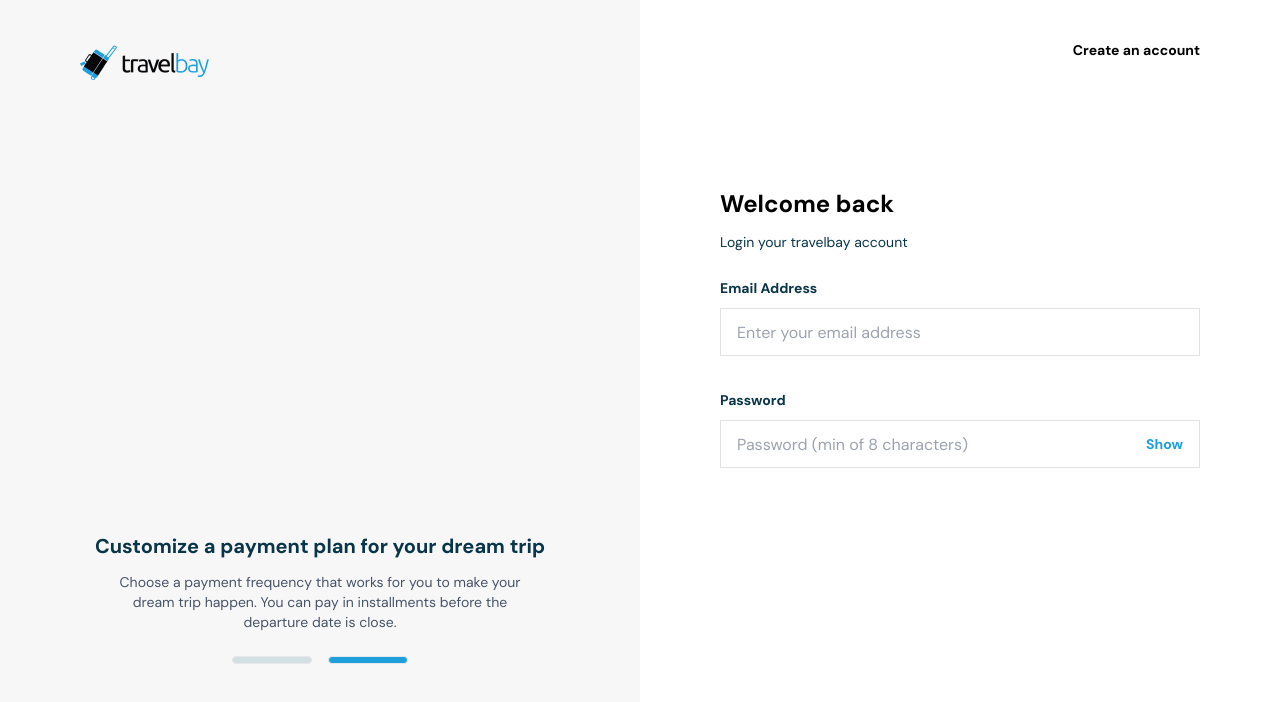
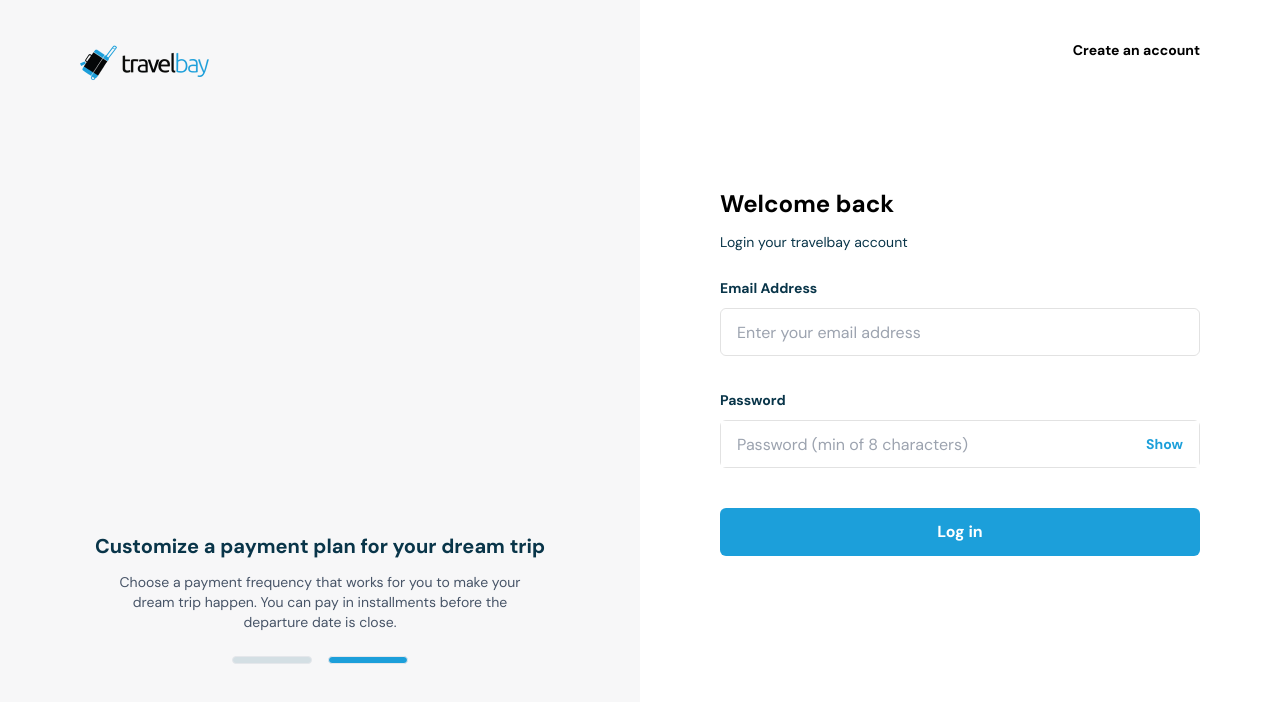
Before and after one commit to Generalsoi/travelbay, a React (Vite) app: page / in a window 1280 px wide. Shown: the top 702 px of the page. Built offline with nearby package versions, Linux system fonts and the light colour scheme.

Commit message:
fix: minor updates

```diff
--- a/src/components/Login.tsx
+++ b/src/components/Login.tsx
@@ -60,7 +60,7 @@ export const Login: FC = () => {
                 Email Address
               </label>
               <div
-                className="w-full h-12 mb-8 mt-2"
+                className="w-full h-12 mb-8 mt-2 rounded-md"
                 style={{ border: "1px solid rgba(18, 18, 18, 0.12)" }}
               >
                 <input
@@ -80,7 +80,7 @@ export const Login: FC = () => {
               </label>
 
               <div
-                className="w-full h-12 flex justify-between mb-3 relative mt-2"
+                className="w-full h-12 flex justify-between mb-3 relative mt-2 rounded-md"
                 style={{ border: "1px solid rgba(18, 18, 18, 0.12)" }}
               >
                 <input
@@ -105,6 +105,12 @@ export const Login: FC = () => {
                 )}
               </div>
             </div>
+
+            <div className="mt-10 w-full h-12">
+              <button className="bg-[#1C9FDA] text-white border-none rounded-md w-full h-full font-bold hover:opacity-90">
+                Log in
+              </button>
+            </div>
           </form>
         </div>
       </div>
```
